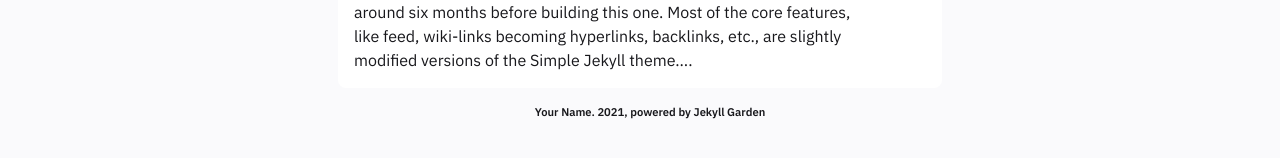
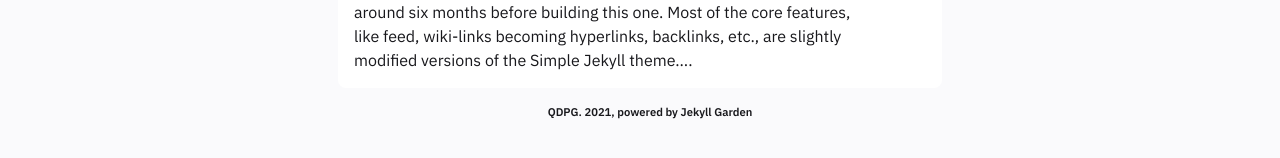
Before and after one commit to qdpg/qdpg.github.io, a Jekyll site: the page built from pages/posts.md, in a window 1280 px wide. Shown: the part 423-581 px from the top of the page. Built offline with Jekyll 4.4.1, drawn with Linux system fonts in a browser that asks for light colours.

Commit message:
Fiddling 2
SSIT

```diff
--- a/_config.yml
+++ b/_config.yml
@@ -28,10 +28,10 @@ url: "https://jekyll-garden.github.io/" # the base hostname & protocol for your
 # your social media links etc
 #######################################################################
 
-heading: Digital Garden # Change this
+heading: QDPG # Change this
 copyright:
   year: 2021
-  msg: Your Name # This is a mandatory attribute for copyright to be displayed ; If deleting this, edit at footer layout.
+  msg: QDPG # This is a mandatory attribute for copyright to be displayed ; If deleting this, edit at footer layout.
 
 
 #####################################################################
```
Also changed, not shown: 1 other file.
